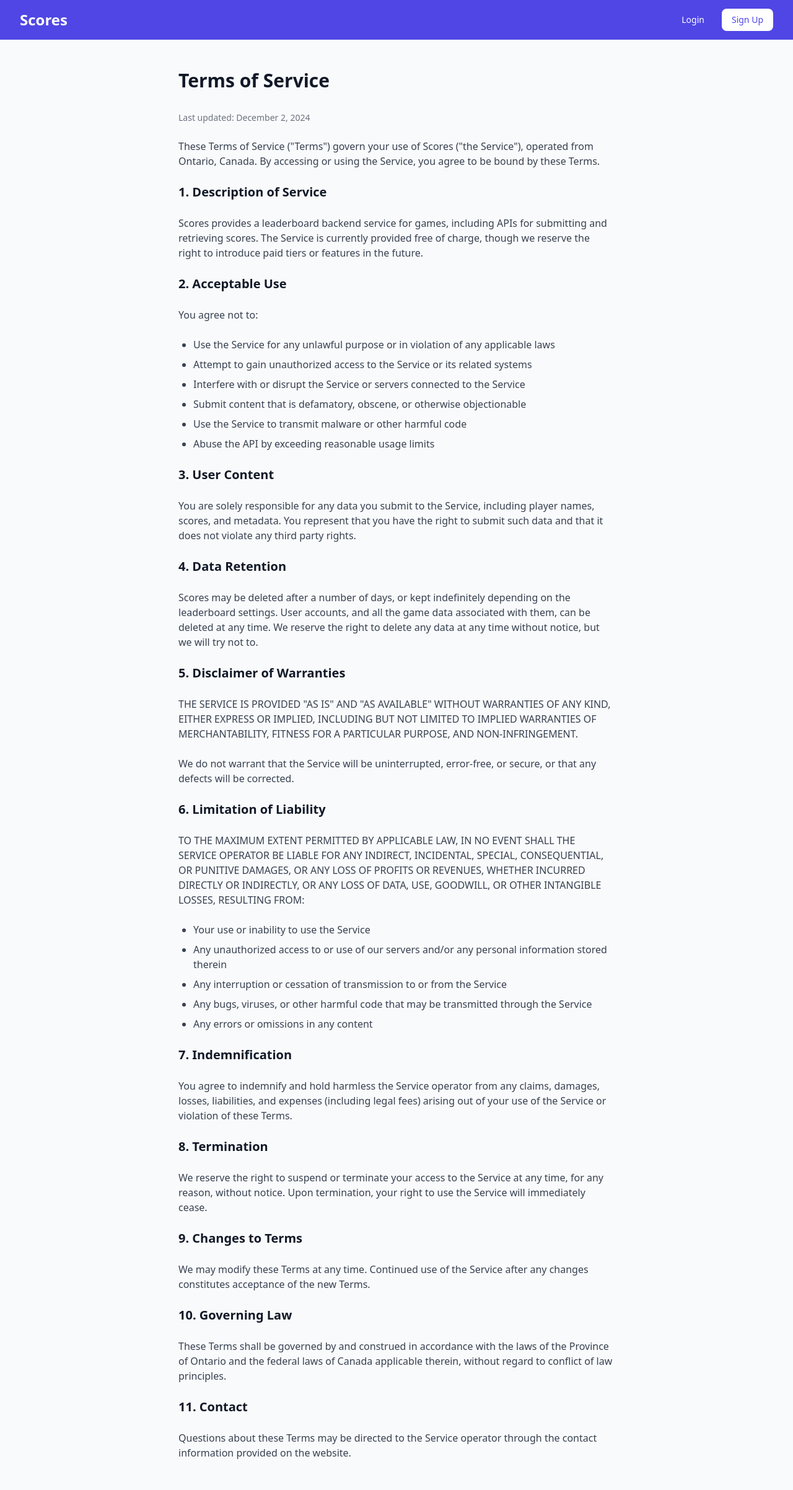
After one commit to falldaysoft/scores, a Django app: page /terms/ in a window 1280 px wide. The commit adds this page. Shown: the whole page at 62% size. Run offline with Django 5.2, Linux system fonts and the light colour scheme; some libraries are stand-ins or nearby versions.

Commit message:
Add a license file and terms.

```diff
--- a/scores/urls.py
+++ b/scores/urls.py
@@ -7,6 +7,7 @@ from leaderboards.views import PublicGameView, PublicLeaderboardView
 urlpatterns = [
     path('backroom/', admin.site.urls),
     path('', TemplateView.as_view(template_name='home.html'), name='home'),
+    path('terms/', TemplateView.as_view(template_name='terms.html'), name='terms'),
     path('accounts/', include('accounts.urls')),
     path('dashboard/', include('games.urls')),
     path('dashboard/', include('leaderboards.urls')),
--- a/templates/home.html
+++ b/templates/home.html
@@ -166,6 +166,8 @@
             <div class="flex flex-col md:flex-row justify-between items-center">
                 <div class="text-white font-bold text-xl mb-4 md:mb-0">Scores</div>
                 <div class="text-indigo-400 text-sm">
+                    <a href="{% url 'terms' %}" class="hover:underline">Terms of Service</a>
+                    <span class="mx-2">·</span>
                     by <a href="https://mastodon.social/@stevex" class="hover:underline">@stevex</a> on <a href="https://github.com/falldaysoft/scores">github</a>
                 </div>
             </div>
--- /dev/null
+++ b/templates/terms.html
@@ -0,0 +1,110 @@
+{% extends 'base.html' %}
+{% block title %}Terms of Service{% endblock %}
+
+{% block content %}
+<div class="mx-auto max-w-3xl px-4 sm:px-6 lg:px-8 py-12">
+    <h1 class="text-3xl font-bold text-gray-900 mb-8">Terms of Service</h1>
+
+    <div class="prose prose-indigo max-w-none text-gray-700 space-y-6">
+        <p class="text-sm text-gray-500">Last updated: December 2, 2024</p>
+
+        <p>
+            These Terms of Service ("Terms") govern your use of Scores ("the Service"),
+            operated from Ontario, Canada. By accessing or using the Service, you agree
+            to be bound by these Terms.
+        </p>
+
+        <h2 class="text-xl font-semibold text-gray-900 mt-8 mb-4">1. Description of Service</h2>
+        <p>
+            Scores provides a leaderboard backend service for games, including APIs for
+            submitting and retrieving scores. The Service is currently provided free of charge,
+            though we reserve the right to introduce paid tiers or features in the future.
+        </p>
+
+        <h2 class="text-xl font-semibold text-gray-900 mt-8 mb-4">2. Acceptable Use</h2>
+        <p>You agree not to:</p>
+        <ul class="list-disc pl-6 space-y-2">
+            <li>Use the Service for any unlawful purpose or in violation of any applicable laws</li>
+            <li>Attempt to gain unauthorized access to the Service or its related systems</li>
+            <li>Interfere with or disrupt the Service or servers connected to the Service</li>
+            <li>Submit content that is defamatory, obscene, or otherwise objectionable</li>
+            <li>Use the Service to transmit malware or other harmful code</li>
+            <li>Abuse the API by exceeding reasonable usage limits</li>
+        </ul>
+
+        <h2 class="text-xl font-semibold text-gray-900 mt-8 mb-4">3. User Content</h2>
+        <p>
+            You are solely responsible for any data you submit to the Service, including
+            player names, scores, and metadata. You represent that you have the right to
+            submit such data and that it does not violate any third party rights.
+        </p>
+
+        <h2 class="text-xl font-semibold text-gray-900 mt-8 mb-4">4. Data Retention</h2>
+        <p>
+            Scores may be deleted after a number of days, or kept indefinitely depending on the leaderboard settings.
+            User accounts, and all the game data associated with them, can be deleted at any time.
+            We reserve the right to delete any data at any time without notice, but we will try not to.
+        </p>
+
+        <h2 class="text-xl font-semibold text-gray-900 mt-8 mb-4">5. Disclaimer of Warranties</h2>
+        <p>
+            THE SERVICE IS PROVIDED "AS IS" AND "AS AVAILABLE" WITHOUT WARRANTIES OF ANY
+            KIND, EITHER EXPRESS OR IMPLIED, INCLUDING BUT NOT LIMITED TO IMPLIED WARRANTIES
+            OF MERCHANTABILITY, FITNESS FOR A PARTICULAR PURPOSE, AND NON-INFRINGEMENT.
+        </p>
+        <p>
+            We do not warrant that the Service will be uninterrupted, error-free, or secure,
+            or that any defects will be corrected.
+        </p>
+
+        <h2 class="text-xl font-semibold text-gray-900 mt-8 mb-4">6. Limitation of Liability</h2>
+        <p>
+            TO THE MAXIMUM EXTENT PERMITTED BY APPLICABLE LAW, IN NO EVENT SHALL THE
+            SERVICE OPERATOR BE LIABLE FOR ANY INDIRECT, INCIDENTAL, SPECIAL, CONSEQUENTIAL,
+            OR PUNITIVE DAMAGES, OR ANY LOSS OF PROFITS OR REVENUES, WHETHER INCURRED
+            DIRECTLY OR INDIRECTLY, OR ANY LOSS OF DATA, USE, GOODWILL, OR OTHER INTANGIBLE
+            LOSSES, RESULTING FROM:
+        </p>
+        <ul class="list-disc pl-6 space-y-2">
+            <li>Your use or inability to use the Service</li>
+            <li>Any unauthorized access to or use of our servers and/or any personal information stored therein</li>
+            <li>Any interruption or cessation of transmission to or from the Service</li>
+            <li>Any bugs, viruses, or other harmful code that may be transmitted through the Service</li>
+            <li>Any errors or omissions in any content</li>
+        </ul>
+
+        <h2 class="text-xl font-semibold text-gray-900 mt-8 mb-4">7. Indemnification</h2>
+        <p>
+            You agree to indemnify and hold harmless the Service operator from any claims,
+            damages, losses, liabilities, and expenses (including legal fees) arising out of
+            your use of the Service or violation of these Terms.
+        </p>
+
+        <h2 class="text-xl font-semibold text-gray-900 mt-8 mb-4">8. Termination</h2>
+        <p>
+            We reserve the right to suspend or terminate your access to the Service at any
+            time, for any reason, without notice. Upon termination, your right to use the
+            Service will immediately cease.
+        </p>
+
+        <h2 class="text-xl font-semibold text-gray-900 mt-8 mb-4">9. Changes to Terms</h2>
+        <p>
+            We may modify these Terms at any time. Continued use of the Service after any
+            changes constitutes acceptance of the new Terms.
+        </p>
+
+        <h2 class="text-xl font-semibold text-gray-900 mt-8 mb-4">10. Governing Law</h2>
+        <p>
+            These Terms shall be governed by and construed in accordance with the laws of
+            the Province of Ontario and the federal laws of Canada applicable therein,
+            without regard to conflict of law principles.
+        </p>
+
+        <h2 class="text-xl font-semibold text-gray-900 mt-8 mb-4">11. Contact</h2>
+        <p>
+            Questions about these Terms may be directed to the Service operator through
+            the contact information provided on the website.
+        </p>
+    </div>
+</div>
+{% endblock %}
```
Also changed, not shown: 1 other file.
